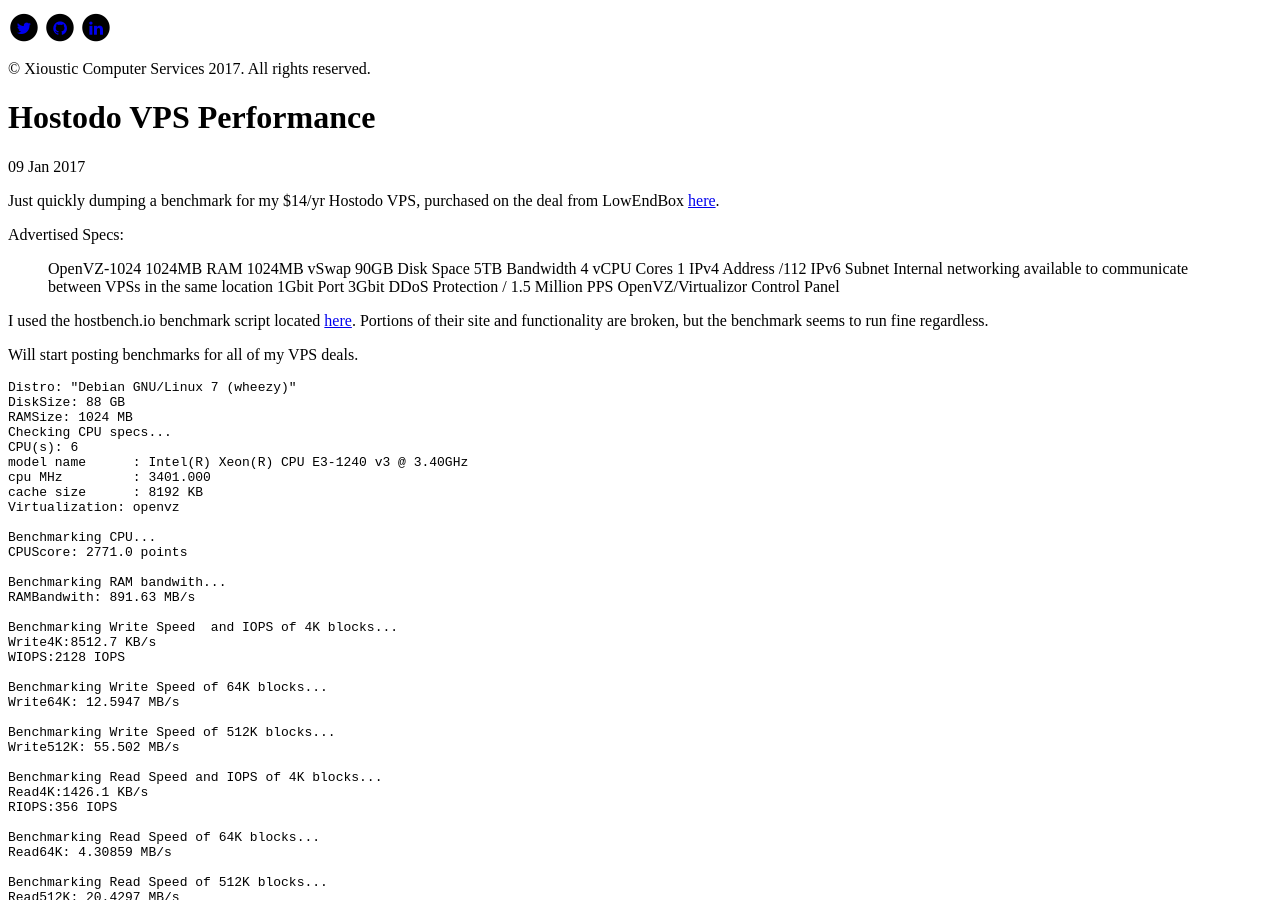
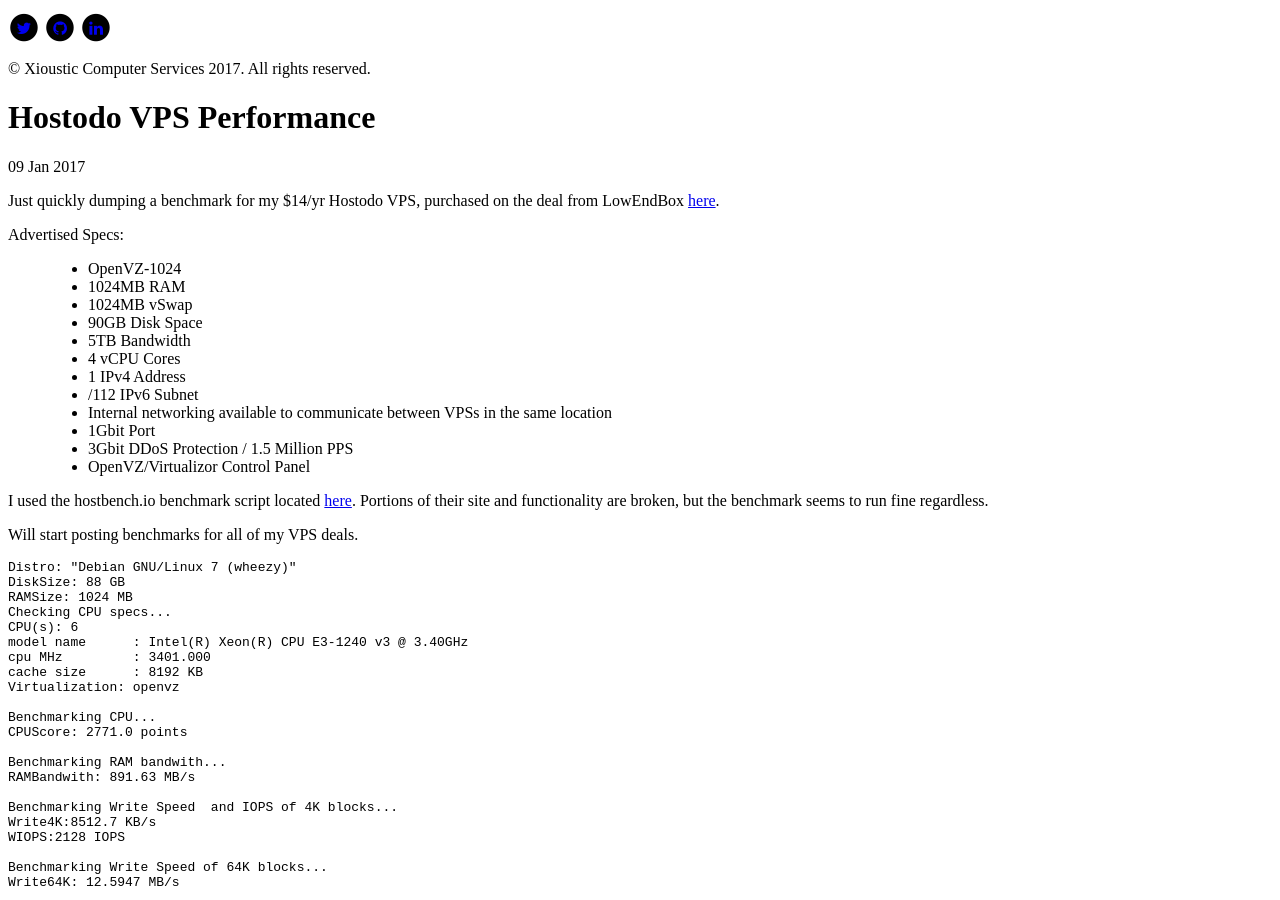
Before and after one commit to Xioustic/xioustic.github.io, a Jekyll site: the page built from _posts/2017-01-09-hostodo-vps-performance.md, in a window 1280 px wide and 900 px high, scrolled down 591 px. Built offline with Jekyll 4.4.1, drawn with Linux system fonts in a browser that asks for light colours; nearby versions of some CDN libraries; Markdown is read by kramdown in place of the engine named in the settings; comment, search, counter and statistics services are not loaded.

```diff
--- a/_posts/2017-01-09-hostodo-vps-performance.md
+++ b/_posts/2017-01-09-hostodo-vps-performance.md
@@ -11,18 +11,18 @@ tags:
 Just quickly dumping a benchmark for my $14/yr Hostodo VPS, purchased on the deal from LowEndBox [here](https://lowendbox.com/blog/hostodo-kvm-and-openvz-offer-from-14year/).
 
 Advertised Specs:
-> OpenVZ-1024
-> 1024MB RAM
-> 1024MB vSwap
-> 90GB Disk Space
-> 5TB Bandwidth
-> 4 vCPU Cores
-> 1 IPv4 Address
-> /112 IPv6 Subnet
-> Internal networking available to communicate between VPSs in the same location
-> 1Gbit Port
-> 3Gbit DDoS Protection / 1.5 Million PPS
-> OpenVZ/Virtualizor Control Panel
+> - OpenVZ-1024
+> - 1024MB RAM
+> - 1024MB vSwap
+> - 90GB Disk Space
+> - 5TB Bandwidth
+> - 4 vCPU Cores
+> - 1 IPv4 Address
+> - /112 IPv6 Subnet
+> - Internal networking available to communicate between VPSs in the same location
+> - 1Gbit Port
+> - 3Gbit DDoS Protection / 1.5 Million PPS
+> - OpenVZ/Virtualizor Control Panel
 
 I used the hostbench.io benchmark script located [here](https://github.com/Lomand/hostbench.sh). Portions of their site and functionality are broken, but the benchmark seems to run fine regardless.
 
```
